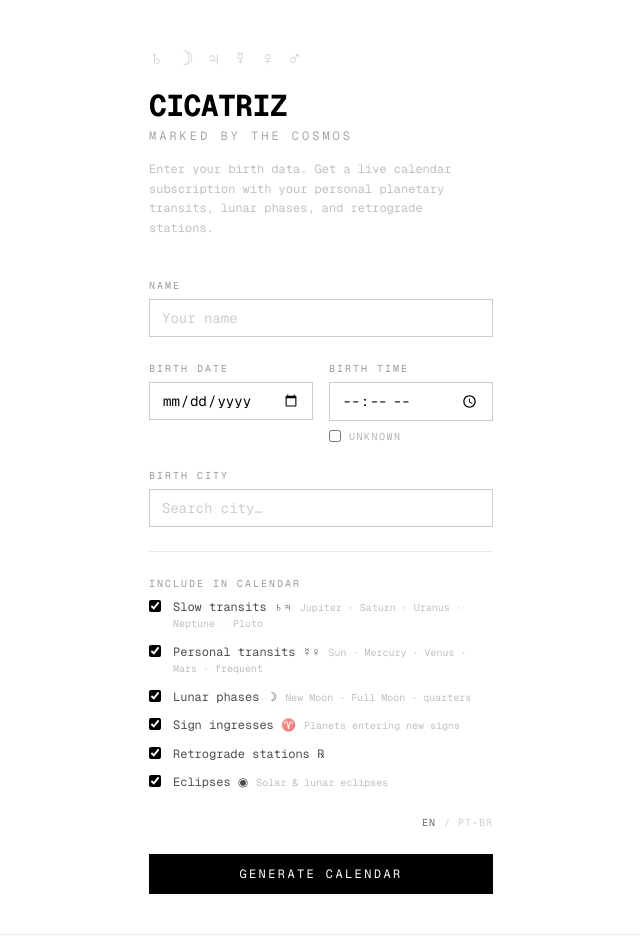
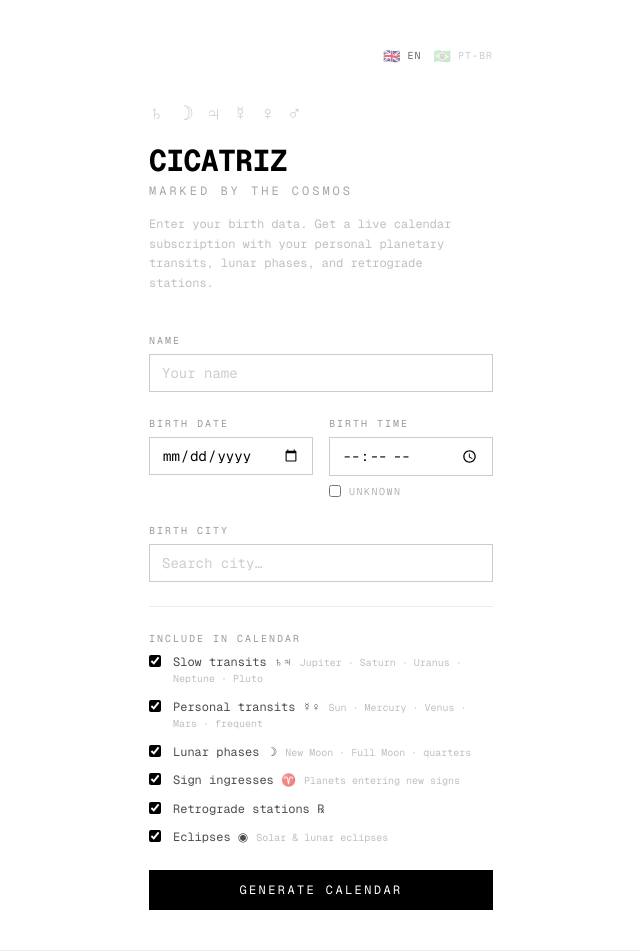
Before and after one commit to alexandrequinto/cicatriz.digital, a Next.js app: page /en in a window 1280 px wide. Shown: the top 952 px of the page, without its empty margins (319-959 px from the left). Built offline with nearby package versions, Linux system fonts and the light colour scheme.

Commit message:
feat: move locale switcher to top of page with flag emojis

```diff
--- a/app/[locale]/page.tsx
+++ b/app/[locale]/page.tsx
@@ -1,6 +1,7 @@
 import Link from 'next/link';
 import { useTranslations } from 'next-intl';
 import NatalChartForm from '@/components/NatalChartForm';
+import LocaleSwitcher from '@/components/LocaleSwitcher';
 
 export default function Home() {
   const t = useTranslations('home');
@@ -24,6 +25,8 @@ export default function Home() {
       />
 
       <main className="flex-1 w-full max-w-sm mx-auto px-5 pt-12 pb-10 space-y-10">
+        <LocaleSwitcher />
+
         {/* Hero */}
         <section>
           <div className="flex gap-3 mb-5 select-none" aria-hidden="true">
--- /dev/null
+++ b/components/LocaleSwitcher.tsx
@@ -0,0 +1,41 @@
+'use client';
+
+import { useRouter, usePathname } from 'next/navigation';
+import { useLocale } from 'next-intl';
+
+const LOCALES = [
+  { code: 'en',    flag: '🇬🇧', label: 'EN' },
+  { code: 'pt-BR', flag: '🇧🇷', label: 'PT-BR' },
+];
+
+export default function LocaleSwitcher() {
+  const router = useRouter();
+  const pathname = usePathname();
+  const locale = useLocale();
+
+  const switchTo = (code: string) => {
+    const withoutLocale = pathname.replace(/^\/pt-BR/, '') || '/';
+    const next = code === 'en' ? withoutLocale : '/pt-BR' + withoutLocale;
+    router.replace(next);
+  };
+
+  return (
+    <div className="flex items-center gap-3 justify-end">
+      {LOCALES.map(({ code, flag, label }) => (
+        <button
+          key={code}
+          type="button"
+          onClick={() => switchTo(code)}
+          className={`flex items-center gap-1.5 text-[10px] uppercase tracking-widest transition-colors ${
+            locale === code
+              ? 'text-foreground/60'
+              : 'text-foreground/20 hover:text-foreground/40'
+          }`}
+        >
+          <span className="text-sm leading-none">{flag}</span>
+          {label}
+        </button>
+      ))}
+    </div>
+  );
+}
--- a/components/NatalChartForm.tsx
+++ b/components/NatalChartForm.tsx
@@ -1,7 +1,7 @@
 'use client';
 
 import { useState } from 'react';
-import { useRouter, usePathname } from 'next/navigation';
+import { useRouter } from 'next/navigation';
 import { useTranslations, useLocale } from 'next-intl';
 import { track } from '@vercel/analytics';
 import CitySearch from '@/components/CitySearch';
@@ -18,7 +18,6 @@ const fieldInput = 'w-full bg-background border border-foreground/20 text-foregr
 
 export default function NatalChartForm() {
   const router = useRouter();
-  const pathname = usePathname();
   const locale = useLocale();
   const t = useTranslations('form');
 
@@ -191,24 +190,6 @@ export default function NatalChartForm() {
         <p role="alert" className="text-[10px] text-foreground/50 uppercase tracking-widest">{submitError}</p>
       )}
 
-      <div className="flex gap-2 items-center justify-end">
-        <button
-          type="button"
-          onClick={() => router.replace(pathname.replace(/^\/pt-BR/, '') || '/')}
-          className={`text-[10px] uppercase tracking-widest ${locale === 'en' ? 'text-foreground/60' : 'text-foreground/20 hover:text-foreground/40'}`}
-        >
-          {t('localeEn')}
-        </button>
-        <span className="text-[10px] text-foreground/20">/</span>
-        <button
-          type="button"
-          onClick={() => router.replace('/pt-BR' + pathname.replace(/^\/pt-BR/, ''))}
-          className={`text-[10px] uppercase tracking-widest ${locale === 'pt-BR' ? 'text-foreground/60' : 'text-foreground/20 hover:text-foreground/40'}`}
-        >
-          {t('localePtBr')}
-        </button>
-      </div>
-
       <button
         type="submit" disabled={isSubmitting}
         className="w-full bg-foreground text-background text-xs uppercase tracking-[0.2em] py-3 hover:bg-foreground/90 transition-colors focus:outline-none focus:ring-1 focus:ring-foreground focus:ring-offset-2 focus:ring-offset-background disabled:opacity-40 disabled:cursor-not-allowed"
```
